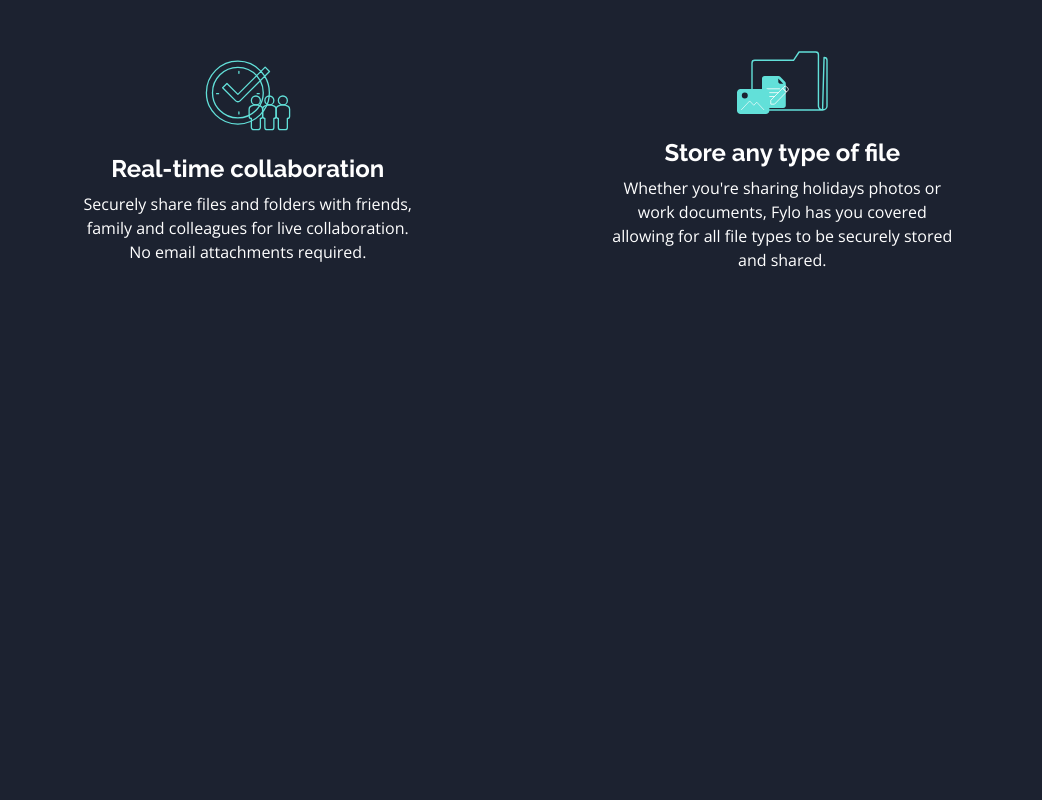
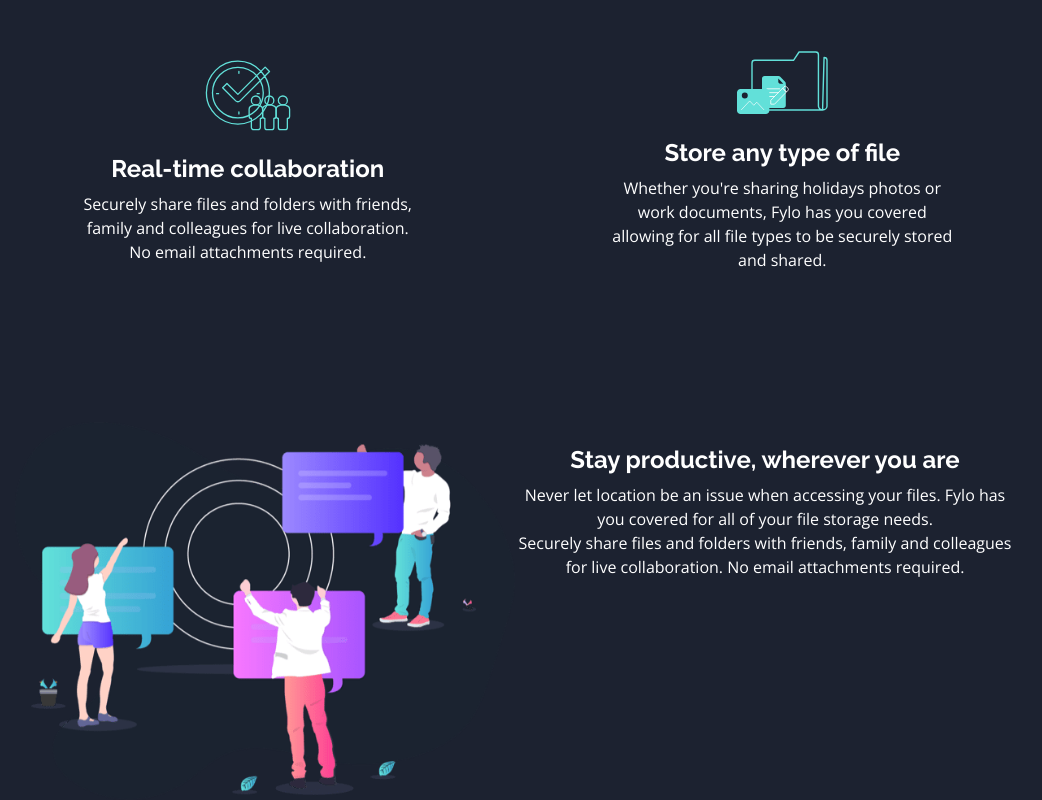
Before and after one commit to Devon-1984/fylo, a website built with Vite: page index.html in a window 1280 px wide. Shown: the part 1418-2218 px from the top of the page, without its empty margins (125-1167 px from the left). Before the commit the page ends 1840 px from the top, so only its background shows below. Built offline with nearby package versions, Linux system fonts and the light colour scheme.

Commit message:
Added productive section

```diff
--- a/index.html
+++ b/index.html
@@ -44,6 +44,17 @@
 				<h2 class="location">Store any type of file</h2>
 				<p class="location--content grid-content">Whether you're sharing holidays photos or work documents, Fylo has you covered allowing for all file types to be securely stored and shared.</p>
 			</div>
+			</div>
 		</div>
+		<div class="middle-section">
+			<picture>
+				<img src="./images/illustration-stay-productive.png" alt="" class="stay-productive" />
+			</picture>
+			<div class="stay-content-wrapper">
+				<h2 class="stay">Stay productive, wherever you are</h2>
+				<p class="stay-content1">Never let location be an issue when accessing your files. Fylo has you covered for all of your file storage needs.</p>
+				<p class="stay-content2">Securely share files and folders with friends, family and colleagues for live collaboration. No email attachments required.</p>
+				<a href="https://youtu.be/dQw4w9WgXcQ" class="fylo-works"></a>
+			</div>
 	</body>
 </html>
```
